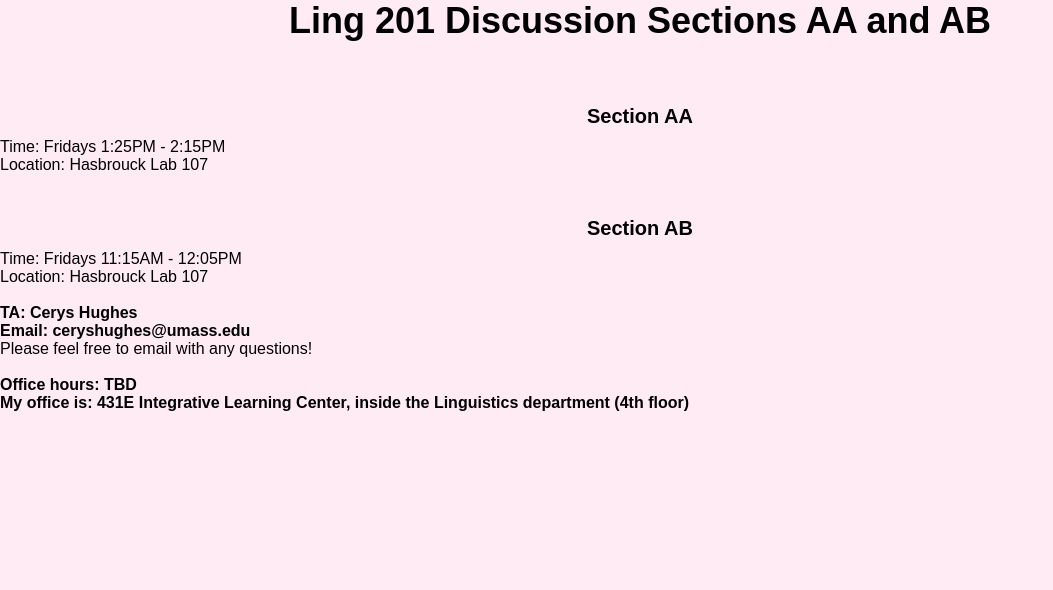
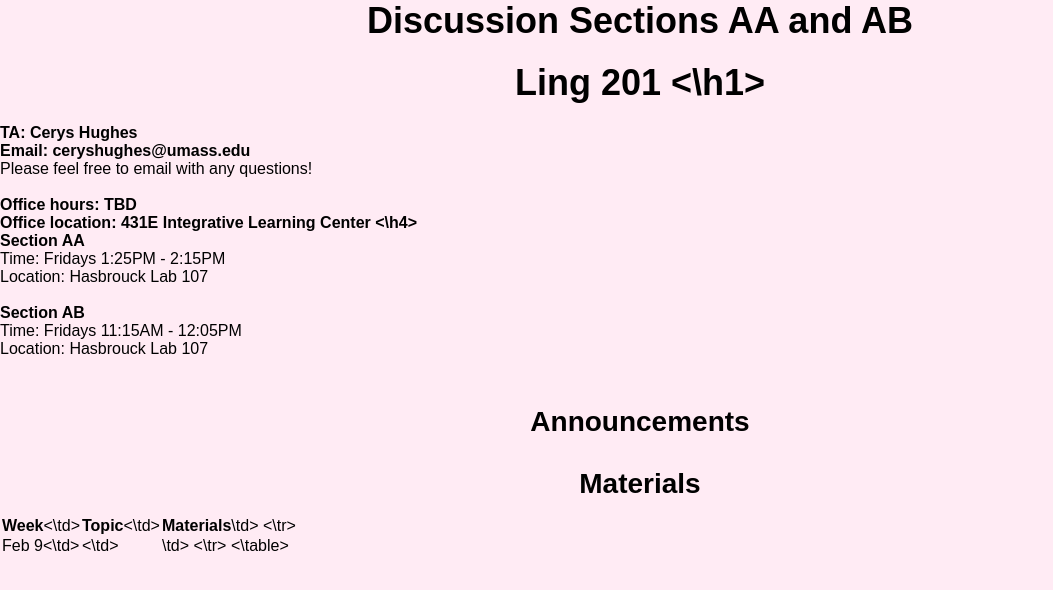
Before and after one commit to ceryshughes/ceryshughes.github.io, a Jekyll site: the page built from ling201sp24.markdown, in a window 1280 px wide. Shown: the top 590 px of the page, without its empty margins (0-1053 px from the left). Built offline with Jekyll 4.4.1, drawn with Linux system fonts in a browser that asks for light colours.

Commit message:
Updated style

```diff
--- a/_layouts/my_blank_layout.html
+++ b/_layouts/my_blank_layout.html
@@ -96,7 +96,7 @@ nav ul {
   justify-content: center;
   align-items: center;
   padding: 0;
-background-color:#e3fade;
+/*background-color:#e3fade; */
   border-radius: 4px;
 }
 
--- a/index.markdown
+++ b/index.markdown
@@ -14,7 +14,7 @@ layout: my_blank_layout
 <br>
 <img src="/files/personal/official_pic.jpg" width="333" height="333" class="center">
 <br>
-I'm a current 4th year PhD student at the University of Massachusetts Amherst. I'm interested in the mechanisms by which speech perception and learning influence phonological typology. I use computational methods to implement hypotheses so that they can be tested against experimental data from human participants. I also probe the behavior of computational models, such as neural networks, so we can better understand their predictions.
+I'm currently a 4th year PhD student at the University of Massachusetts Amherst. I'm interested in the mechanisms by which speech perception and learning influence phonological typology. I use computational methods to implement hypotheses so that they can be tested against experimental data from human participants. I also probe the behavior of computational models, such as neural networks, so we can better understand their predictions.
 
 </section>
 
--- a/ling201sp24.markdown
+++ b/ling201sp24.markdown
@@ -1,18 +1,8 @@
 ---
 layout: my_blank_layout
 ---
-<h1> Ling 201 Discussion Sections AA and AB </h1>
-<br>
-
-
-<h3> Section AA </h3>
-<p> Time: Fridays 1:25PM - 2:15PM</p>
-<p> Location: Hasbrouck Lab 107</p>
-<br>
-
-<h3> Section AB </h3>
-<p> Time: Fridays 11:15AM - 12:05PM</p>
-<p> Location: Hasbrouck Lab 107</p>
+<h1> Discussion Sections AA and AB </h1>
+<h1> Ling 201 <\h1>
 <br>
 
 <h4> TA: Cerys Hughes </h4>
@@ -21,4 +11,30 @@ layout: my_blank_layout
 <br>
 
 <h4> Office hours: TBD </h4>
-<h4> My office is: 431E Integrative Learning Center, inside the Linguistics department (4th floor) </h4>
+<h4> Office location: 431E Integrative Learning Center <\h4>
+
+<h4> Section AA </h4>
+<p> Time: Fridays 1:25PM - 2:15PM</p>
+<p> Location: Hasbrouck Lab 107</p>
+<br>
+
+<h4> Section AB </h4>
+<p> Time: Fridays 11:15AM - 12:05PM</p>
+<p> Location: Hasbrouck Lab 107</p>
+<br>
+
+<h2> Announcements </h2>
+
+<h2> Materials </h2>
+<table>
+<tr>
+	<td><strong>Week</strong><\td>
+	<td><strong>Topic</strong><\td>
+	<td><strong>Materials</strong>\td>
+<\tr>
+<tr>
+	<td>Feb 9<\td>
+	<td><\td>
+	<td>\td>
+<\tr>
+<\table>
```
